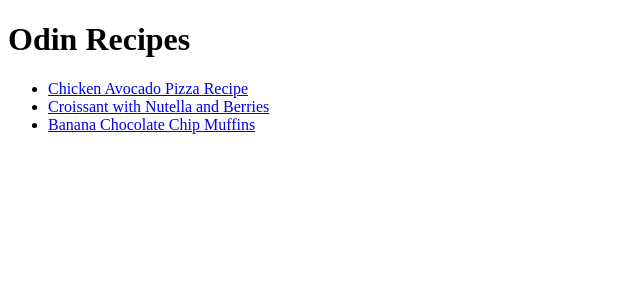
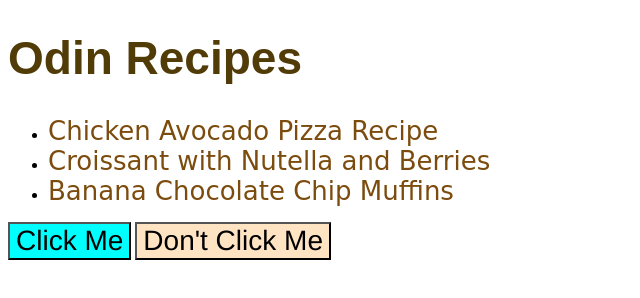
Before and after one commit to boyanaaaa/odin-recipes, a plain HTML site: page index.html in a window 1280 px wide. Shown: the whole page, without its empty margins (0-640 px from the left). Drawn offline with Linux system fonts and the light colour scheme.

Commit message:
Added css file with styles

```diff
--- a/index.html
+++ b/index.html
@@ -3,15 +3,19 @@
 <head>
     <meta charset="UTF-8">
     <meta name="viewport" content="width=device-width, initial-scale=1.0">
+    <link rel="stylesheet"  href="style.css">
     <title>Odin Recipes</title>
 </head>
 <body>
-    <h1>Odin Recipes</h1>
+    <h1 class="maintitle">Odin Recipes</h1>
     <ul>
-        <li><a href="recipes/pizza.html" target="_blank" >Chicken Avocado Pizza Recipe</a></li>
-        <li><a href="recipes/croissant.html" target="_blank" >Croissant with Nutella and Berries</a></li>
-        <li><a href="recipes/muffins.html" target="_blank" >Banana Chocolate Chip Muffins</a></li>
+        <li><a href="recipes/pizza.html" target="_blank" class="recipe">Chicken Avocado Pizza Recipe</a></li>
+        <li><a href="recipes/croissant.html" target="_blank" class="recipe" >Croissant with Nutella and Berries</a></li>
+        <li><a href="recipes/muffins.html" target="_blank" class="recipe">Banana Chocolate Chip Muffins</a></li>
 
     </ul>
+
+    <button class="btn click">Click Me</button>
+    <button class="btn noclick">Don't Click Me</button>
 </body>
 </html>
--- /dev/null
+++ b/style.css
@@ -0,0 +1,29 @@
+
+.btn{
+    font-size: 28px;
+    font-family: Helvetica, "Times New Roman", sans-serif;
+}
+
+.click{
+    background-color: aqua;
+}
+
+.noclick{
+    background-color: bisque;
+}
+
+.maintitle{
+    font-family: "Papyrus", fantasy;
+    font-size: 46px;
+    color:rgb(81, 60, 7);
+
+}
+
+.recipe{
+    font-family: "Lucida Handwriting", cursive;
+    font-size: 26px;
+    color:rgb(124, 76, 14);
+    text-decoration: none;
+
+
+}
```
